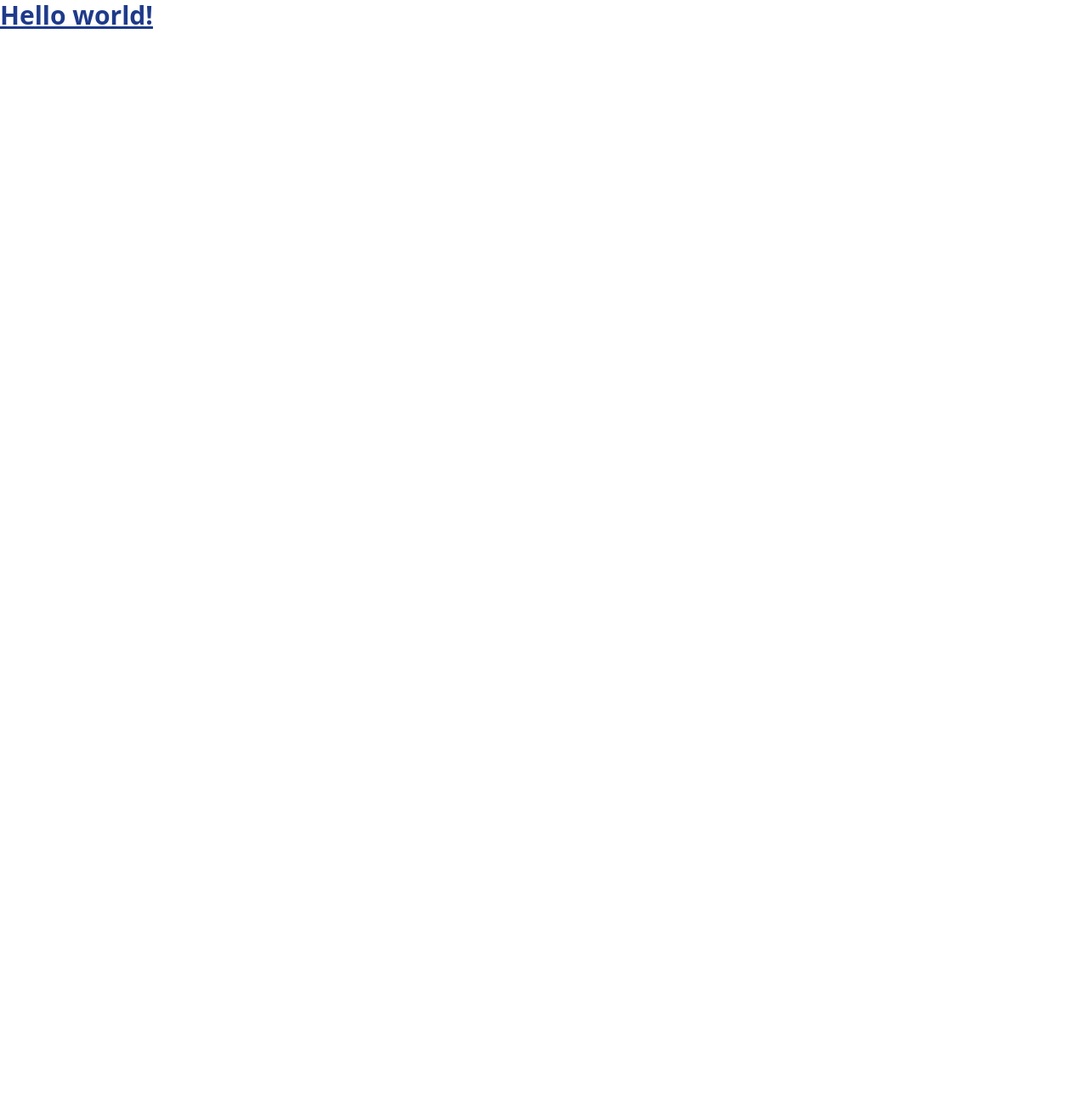
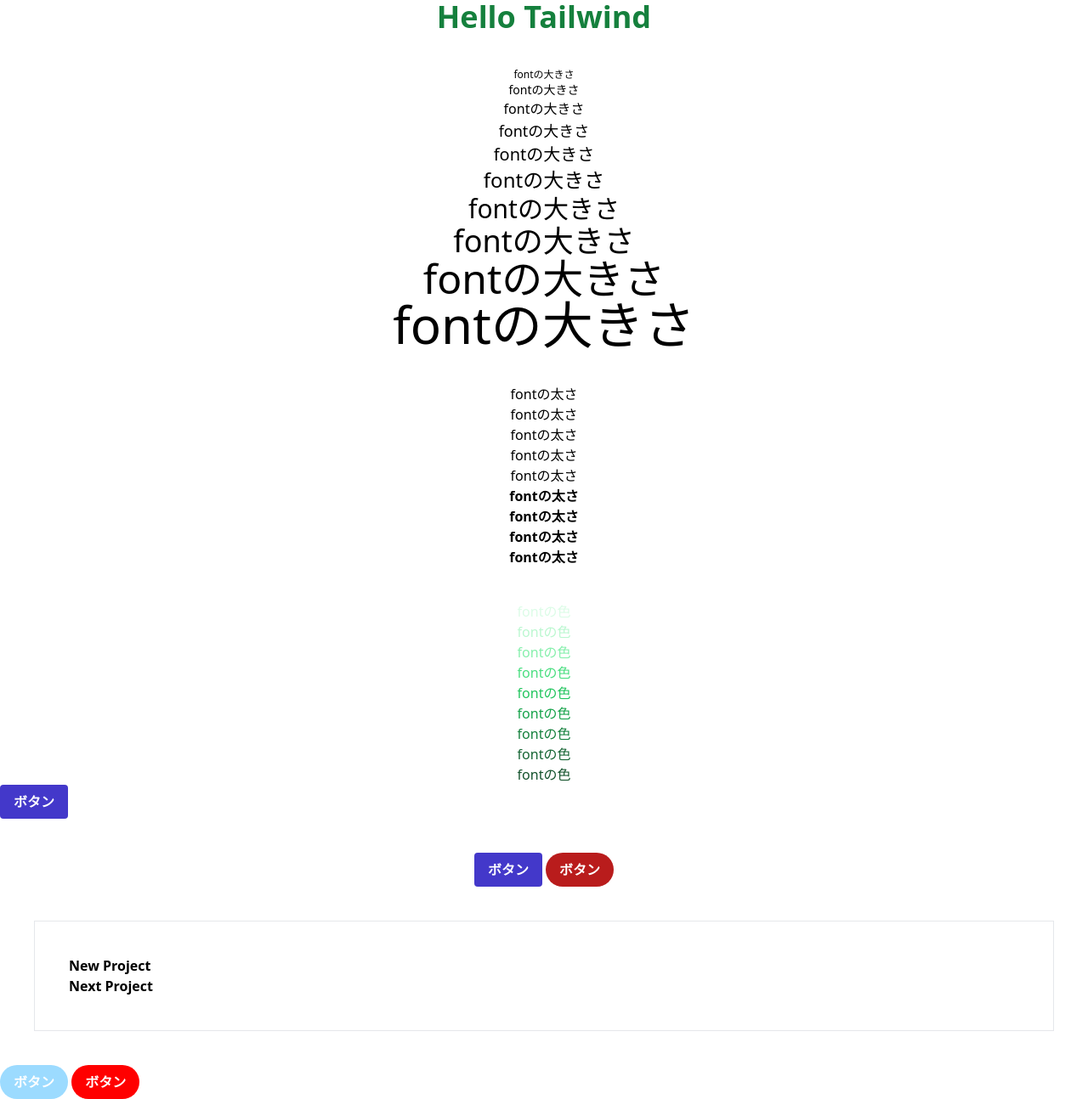
Before and after one commit to tukumo-n9/tailwindcss-test, a website: page src/index.html in a window 1280 px wide. Shown: the whole page at 85% size. Before the commit the page ends 800 px from the top, so only its background shows below. Drawn offline with nearby package versions, Linux system fonts and the light colour scheme; files that its build step writes are made by us from their sources.

Commit message:
tailwindのチュートリアル完了

```diff
--- a/src/index.html
+++ b/src/index.html
@@ -6,6 +6,51 @@
   <link href="/dist/output.css" rel="stylesheet" />
 </head>
 <body>
-    <h1 class="text-3xl font-bold underline text-blue-900">Hello world!</h1>
+  <h1 class="text-4xl text-green-700 text-center font-semibold">Hello Tailwind</h1>
+  <div class="text-center mt-10">
+    <p class="text-xs">fontの大きさ</p>
+    <p class="text-sm">fontの大きさ</p>
+    <p class="text-base">fontの大きさ</p>
+    <p class="text-lg">fontの大きさ</p>
+    <p class="text-xl">fontの大きさ</p>
+    <p class="text-2xl">fontの大きさ</p>
+    <p class="text-3xl">fontの大きさ</p>
+    <p class="text-4xl">fontの大きさ</p>
+    <p class="text-5xl">fontの大きさ</p>
+    <p class="text-6xl">fontの大きさ</p>
+  </div>
+  <div class="text-center mt-10">
+    <p class="font-thin">fontの太さ</p>
+    <p class="font-extralight">fontの太さ</p>
+    <p class="font-light">fontの太さ</p>
+    <p class="font-normal">fontの太さ</p>
+    <p class="font-medium">fontの太さ</p>
+    <p class="font-semibold">fontの太さ</p>
+    <p class="font-bold">fontの太さ</p>
+    <p class="font-extrabold">fontの太さ</p>
+    <p class="font-black">fontの太さ</p>
+  </div>
+  <div class="text-center mt-10">
+    <p class="text-green-100">fontの色</p>
+    <p class="text-green-200">fontの色</p>
+    <p class="text-green-300">fontの色</p>
+    <p class="text-green-400">fontの色</p>
+    <p class="text-green-500">fontの色</p>
+    <p class="text-green-600">fontの色</p>
+    <p class="text-green-700">fontの色</p>
+    <p class="text-green-800">fontの色</p>
+    <p class="text-green-900">fontの色</p>
+  </div>
+  <button class="bg-indigo-700 font-semibold text-white py-2 px-4 rounded">ボタン</button>
+  <div class="text-center mt-10">
+    <button class="bg-indigo-700 btn rounded transform hover:scale-110 hover:bg-red-700 duration-1000">ボタン</button>
+    <button class="bg-red-700 btn hover:bg-red-500 focus:outline-none focus:shadow-outline duration-1000">ボタン</button>
+  </div>
+  <div class="group m-10 p-10 border hover:bg-gray-100">
+    <p class="font-black group-hover:text-red-900">New Project</p>
+    <p class="font-black group-hover:text-blue-900">Next Project</p>
+  </div>
+  <button class="bg-cyan btn hover:bg-red-500 focus:outline-none focus:shadow-outline">ボタン</button>
+  <button class="bg-[red] btn hover:bg-red-500 focus:outline-none focus:shadow-outline">ボタン</button>
 </body>
 </html>
--- a/src/input.css
+++ b/src/input.css
@@ -1,3 +1,6 @@
 @tailwind base;
 @tailwind components;
+.btn{
+	@apply font-semibold text-white py-2 px-4 rounded-full;
+}
 @tailwind utilities;
--- a/tailwind.config.js
+++ b/tailwind.config.js
@@ -2,7 +2,17 @@
 module.exports = {
   content: ["./src/**/*.{html,js}"],
   theme: {
-    extend: {},
+    extend: {
+      colors: {
+        cyan: '#9cdbff',
+      },
+      maxWidth:{
+        custom:'60rem',
+      },
+      spacing:{
+          76: '19rem',
+      },
+    },
   },
   plugins: [],
 }
```
Lines whose indentation alone changed are shown as unchanged.
